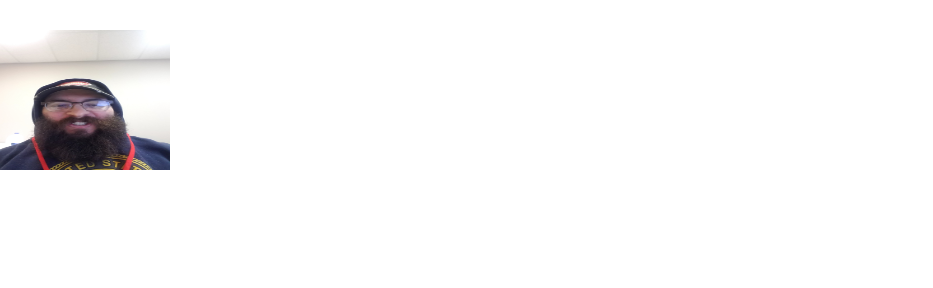
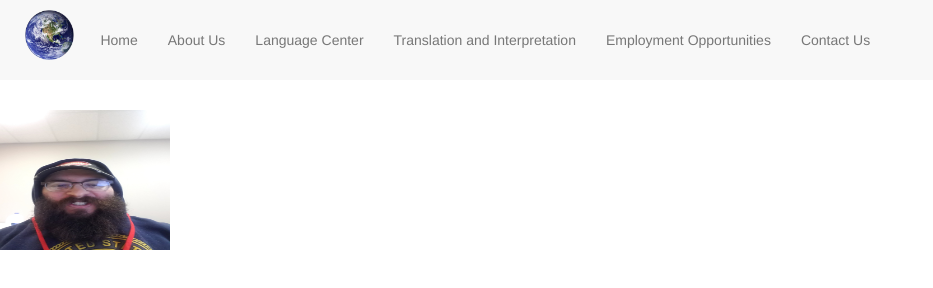
Before and after one commit to axecopfire/RGPage, a plain HTML site: page about-us.html in a window 1280 px wide. Shown: the whole page, without its empty margins (0-933 px from the left). Drawn offline with nearby package versions, Linux system fonts and the light colour scheme.

Commit message:
about us navbar added

```diff
--- a/about-us.html
+++ b/about-us.html
@@ -10,6 +10,31 @@
     <title>Document</title>
 </head>
 <body>
+    <div class="cont-fluid">
+        <nav class="navbar-default">
+            <div class="container-fluid">
+                <div class="navbar-header nvhead">
+                    <button type="button" class="navbar-toggle" data-toggle="collapse" target="#mynavbar">
+                        <span class="icon-bar"></span>
+                        <span class="icon-bar"></span>
+                        <span class="icon-bar"></span>
+                    </button>
+                    <a class="nvbar-brand">
+                        <img src="images/Earth_Globe.png">
+                    </a>
+            </div>
+            <div class="collapse navbar-collapse" id="myNavbar">
+                <ul class="nav navbar-nav navbar-btn btn nvbrlinks">
+                    <li><a href="index.html">Home</a></li>
+                    <li><a href="about-us.html">About Us</a></li>
+                    <li><a>Language Center</a></li>
+                    <li><a>Translation and Interpretation</a></li>
+                    <li><a>Employment Opportunities</a></li>
+                    <li><a>Contact Us</a></li>
+                </ul>
+            </div>
+        </nav>
+    </div>
     <img class="shoe-prof" src="images/Schuster's Profile.jpg">
 </body>
 </html>
```
